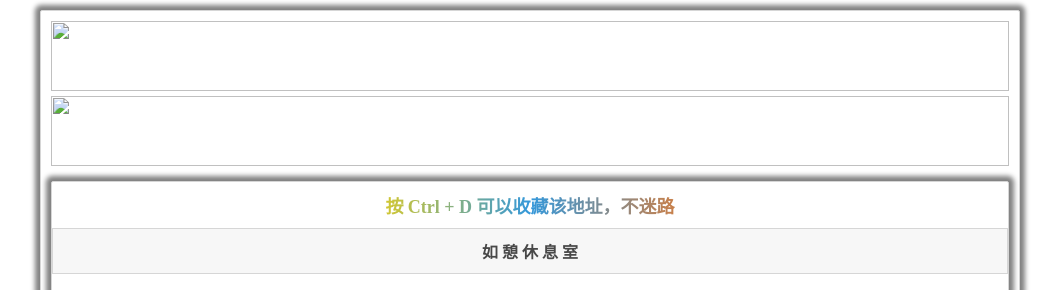
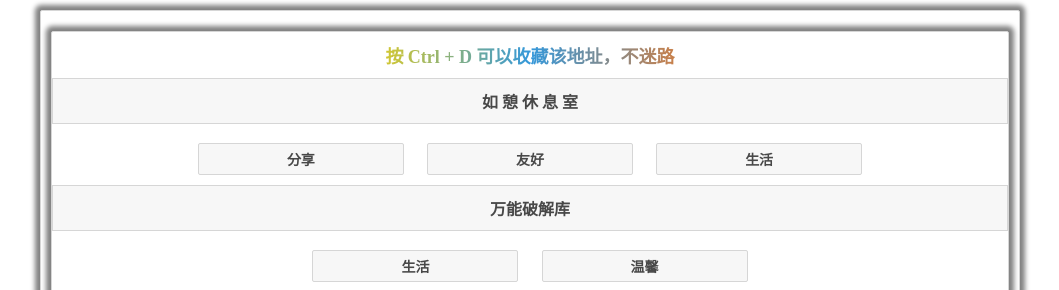
Before and after one commit to loveavdh/rqxxs, a plain HTML site: page index.html in a window 1280 px wide. Shown: the top 290 px of the page, without its empty margins (110-1169 px from the left). Drawn offline with Linux system fonts and the light colour scheme.

Commit message:
Update index.html
Signed-off-by: loveavdh <137202519+loveavdh@users.noreply.github.com>

```diff
--- a/index.html
+++ b/index.html
@@ -37,19 +37,6 @@ a,a:active,a:hover,a:link,a:visited{color:#484848;text-decoration:none}
 <body leftmargin="0" topmargin="0" oncontextmenu='return false' ondragstart='return false' onselectstart='return false' onselect='document.selection.empty()' oncopy='document.selection.empty()' onbeforecopy='return false' onmouseup='document.selection.empty()'>
 <div class="main" style="font-size:18px;">
 <div class="gmwz"><center>
-                <div class="card">
-                    <div class="row6">
-						<div class="col6" clearfix="">
-							<a href="https://0ss8k.top" target="_blank">
-								<img style="width:100%;height:70px;" class="lazy-load" src="65bff86670f2fcb3a9f01009a51a2942.gif"
-								data-src="65bff86670f2fcb3a9f01009a51a2942.gif">
-							</a>
-						<div class="col6" clearfix="">
-							<a href="https://0ss8k.top" target="_blank">
-								<img style="width:100%;height:70px;" class="lazy-load" src="65bff86670f2fcb3a9f01009a51a2942.gif"
-								data-src="65bff86670f2fcb3a9f01009a51a2942.gif">
-							</a>
-                        </div>
 <div class="main">
 	<div class="masked" style="font-size:18px; text-align:center; margin-bottom:10px; color: #F00; font-weight: bold;">按 Ctrl + D 可以收藏该地址，不迷路</div>
 	<div class="title">如 憩 休 息 室</div>
```
